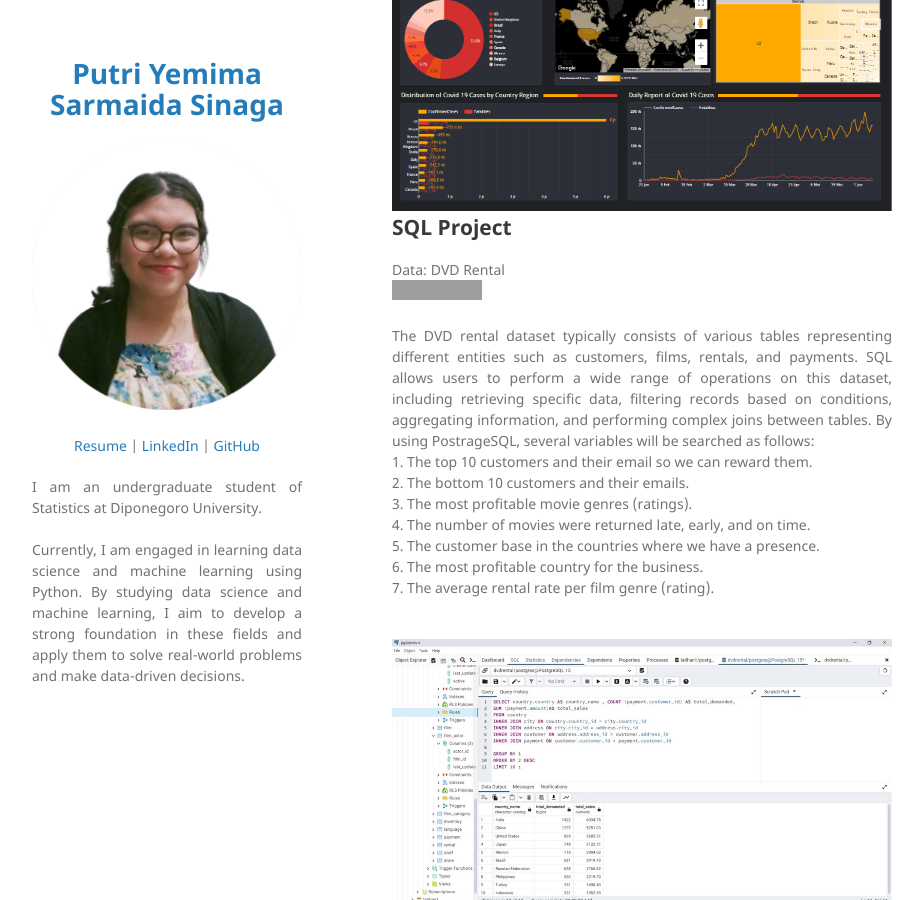
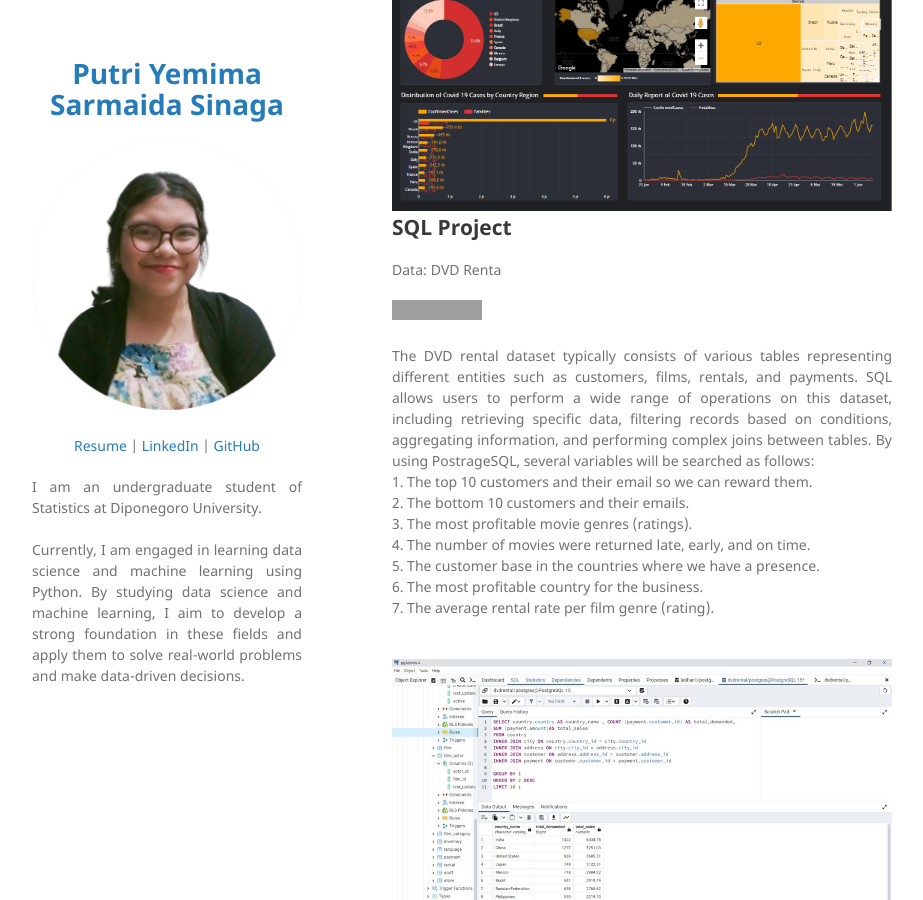
Before and after one commit to pyemimaa/portofolio, a Jekyll site: the page built from index.md, in a window 1280 px wide and 900 px high, scrolled down 430 px. Shown: the whole window, without its empty margins (178-1101 px from the left). Built offline with Jekyll 4.4.1, drawn with Linux system fonts in a browser that asks for light colours; our own code applies the rules of GitHub Pages for plain Markdown files; grey boxes are pictures that could not be loaded.

Commit message:
index.md

```diff
--- a/index.md
+++ b/index.md
@@ -12,7 +12,8 @@ Global Covid-19 Cases Dashboard
 <center><img src="images/topic18.png"/></center>
 
 ## SQL Project
-Data: DVD Rental<br>
+Data: DVD Renta
+
 [![View on GitHub](https://img.shields.io/badge/GitHub-View_on_GitHub-blue?logo=GitHub)](https://github.com/pyemimaa/portofolio/blob/main/projects/dvd.rental.sql)
 <div style="text-align: justify">The DVD rental dataset typically consists of various tables representing different entities such as customers, films, rentals, and payments. SQL allows users to perform a wide range of operations on this dataset, including retrieving specific data, filtering records based on conditions, aggregating information, and performing complex joins between tables. By using PostrageSQL, several variables will be searched as follows:<br>
 1. The top 10 customers and their email so we can reward them.<br>
```
